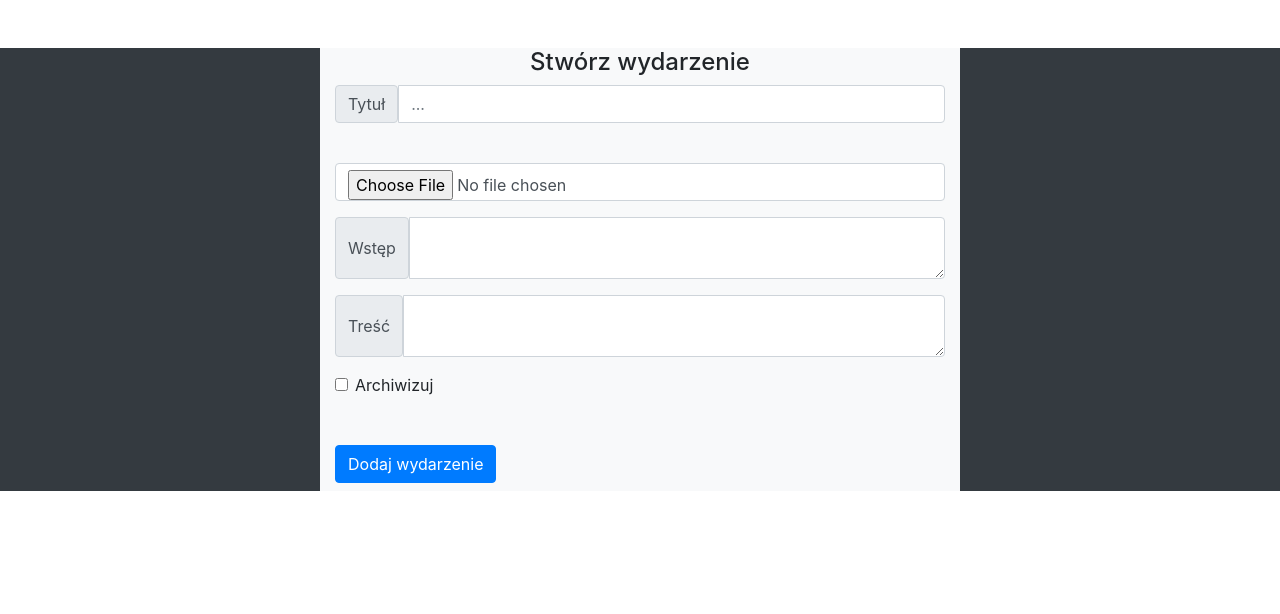
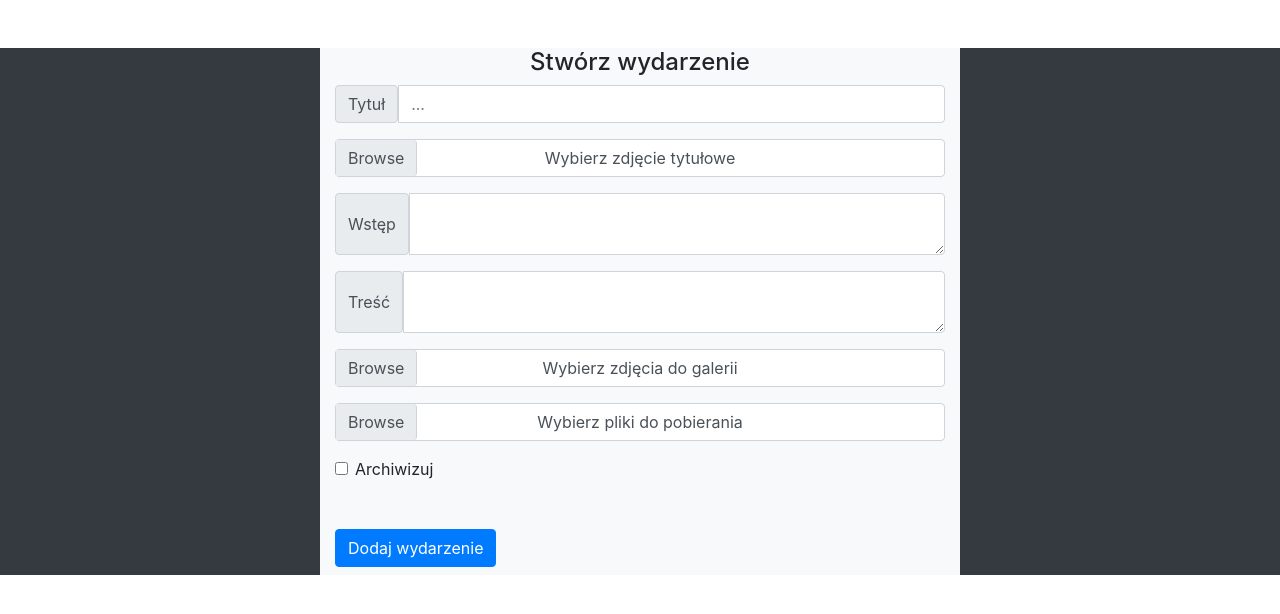
Before and after one commit to Damageddream/Fundacja, a Django app: page /add_wydarzenie/ in a window 1280 px wide. Shown: the top 614 px of the page. Run offline with Django 4.2, Linux system fonts and the light colour scheme; some libraries are stand-ins or nearby versions.

Commit message:
added images field and filefield to models, updated form in template

```diff
--- a/backend/freskbackend/admin.py
+++ b/backend/freskbackend/admin.py
@@ -4,7 +4,7 @@ from .models import User, Aktualnosci
 
 
 class AktualnosciAdmin(admin.ModelAdmin):
-    list_display = ('poster', 'title', 'title_image', 'content', 'date', 'archived')
+    list_display = ('poster', 'title', 'title_image', 'content', 'date', 'archived', 'images', 'downloads')
 
 # Register your models here.
 
--- a/backend/freskbackend/models.py
+++ b/backend/freskbackend/models.py
@@ -17,6 +17,8 @@ class Aktualnosci(models.Model):
     content_preview = RichTextField(blank=True, null=True)
     date = models.DateTimeField(auto_now_add=True)
     archived = models.BooleanField(default=False)
+    images = models.ImageField(null=True, blank=True, upload_to="images/")
+    downloads = models.FileField(null=True, blank=True, upload_to="images/")
 
     def _str_(self):
         return self.title
--- a/backend/freskbackend/static/styles.css
+++ b/backend/freskbackend/static/styles.css
@@ -3,3 +3,10 @@
     width: auto;
     height: 200px;
 }
+
+.custom-file-label::after {
+    left: 0;
+    right: auto;
+    border-left-width: 0;
+    border-right: inherit;
+}
--- a/backend/freskbackend/templates/add_wydarzenie.html
+++ b/backend/freskbackend/templates/add_wydarzenie.html
@@ -20,9 +20,9 @@
           <span class="input-group-text">Tytuł</span>
           <input type="text" class="form-control" placeholder="..." aria-label="title">
         </div>
-        <div class="mb-3">
-          <label for="formFile" class="form-label"></label>
-          <input class="form-control" type="file" id="formFile">
+        <div class="input-group mb-3">
+          <input type="file" class="custom-file-input" id="customFile">
+          <label class="custom-file-label text-center" for="customFile">Wybierz zdjęcie tytułowe</label>
         </div>
         <div class="input-group mb-3">
           <span class="input-group-text">Wstęp</span>
@@ -31,6 +31,14 @@
         <div class="input-group mb-3">
           <span class="input-group-text">Treść</span>
           <textarea class="form-control" aria-label="tresc" name="content" id="editor"></textarea>
+        </div>
+        <div class="input-group mb-3">
+          <input type="file" class="custom-file-input" id="customFile" multiple>
+          <label class="custom-file-label text-center" for="customFile">Wybierz zdjęcia do galerii</label>
+        </div>
+        <div class="input-group mb-3">
+          <input type="file" class="custom-file-input" id="customFile" multiple>
+          <label class="custom-file-label text-center" for="customFile">Wybierz pliki do pobierania</label>
         </div>
         <div class="form-check">
           <input class="form-check-input" type="checkbox" value="" id="archiwizuj">
```
Also changed, not shown: backend/db.sqlite3, backend/freskbackend/migrations/0004_alter_aktualnosci_title_image.py (added).
